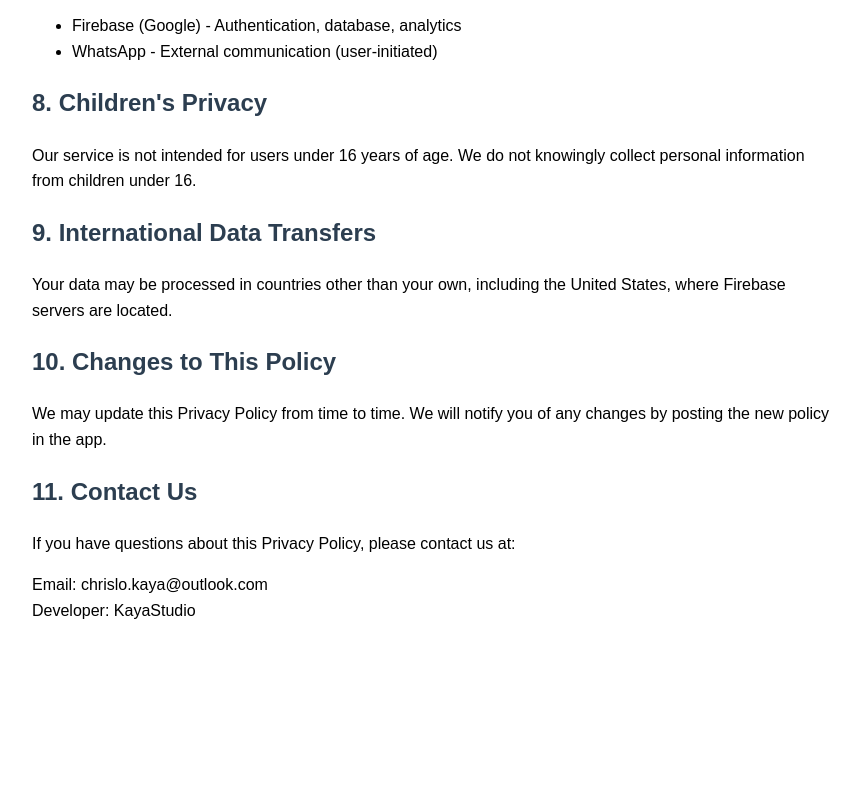
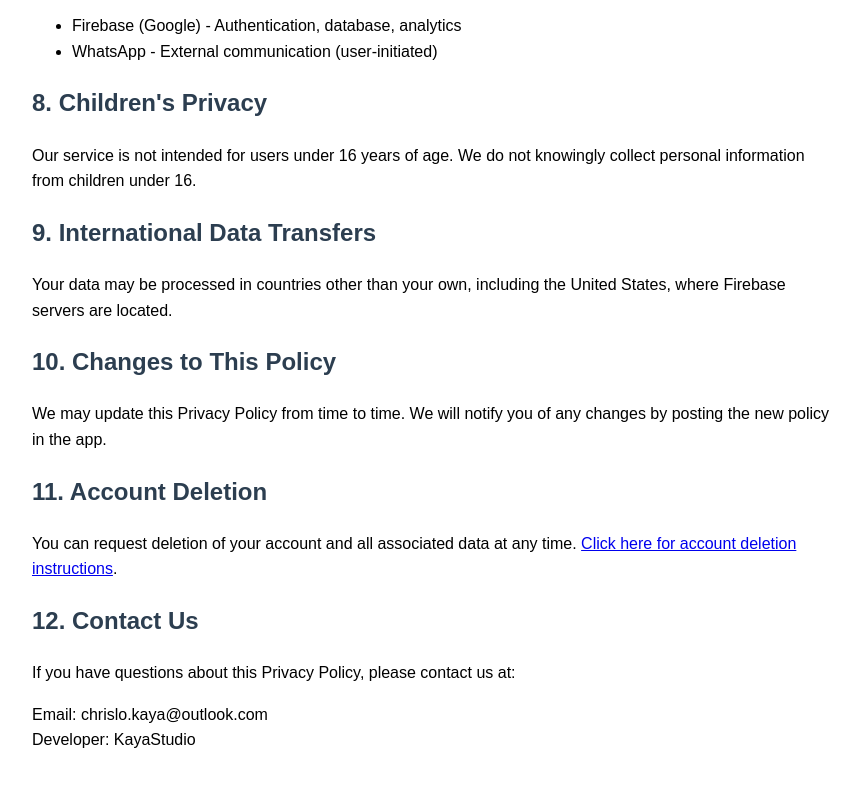
Before and after one commit to kayafamilly/rideshare-privacy-policy, a plain HTML site: page index.html in a window 1280 px wide. Shown: the part 1657-2444 px from the top of the page, without its empty margins (208-1068 px from the left). Before the commit the page ends 2317 px from the top, so only its background shows below. Drawn offline with Linux system fonts and the light colour scheme.

Commit message:
Add account deletion link to privacy policy

```diff
--- a/index.html
+++ b/index.html
@@ -86,7 +86,10 @@
     <h2>10. Changes to This Policy</h2>
     <p>We may update this Privacy Policy from time to time. We will notify you of any changes by posting the new policy in the app.</p>
 
-    <h2>11. Contact Us</h2>
+    <h2>11. Account Deletion</h2>
+    <p>You can request deletion of your account and all associated data at any time. <a href="delete-account.html">Click here for account deletion instructions</a>.</p>
+
+    <h2>12. Contact Us</h2>
     <p>If you have questions about this Privacy Policy, please contact us at:</p>
     <p>Email: chrislo.kaya@outlook.com<br>
     Developer: KayaStudio</p>
```
